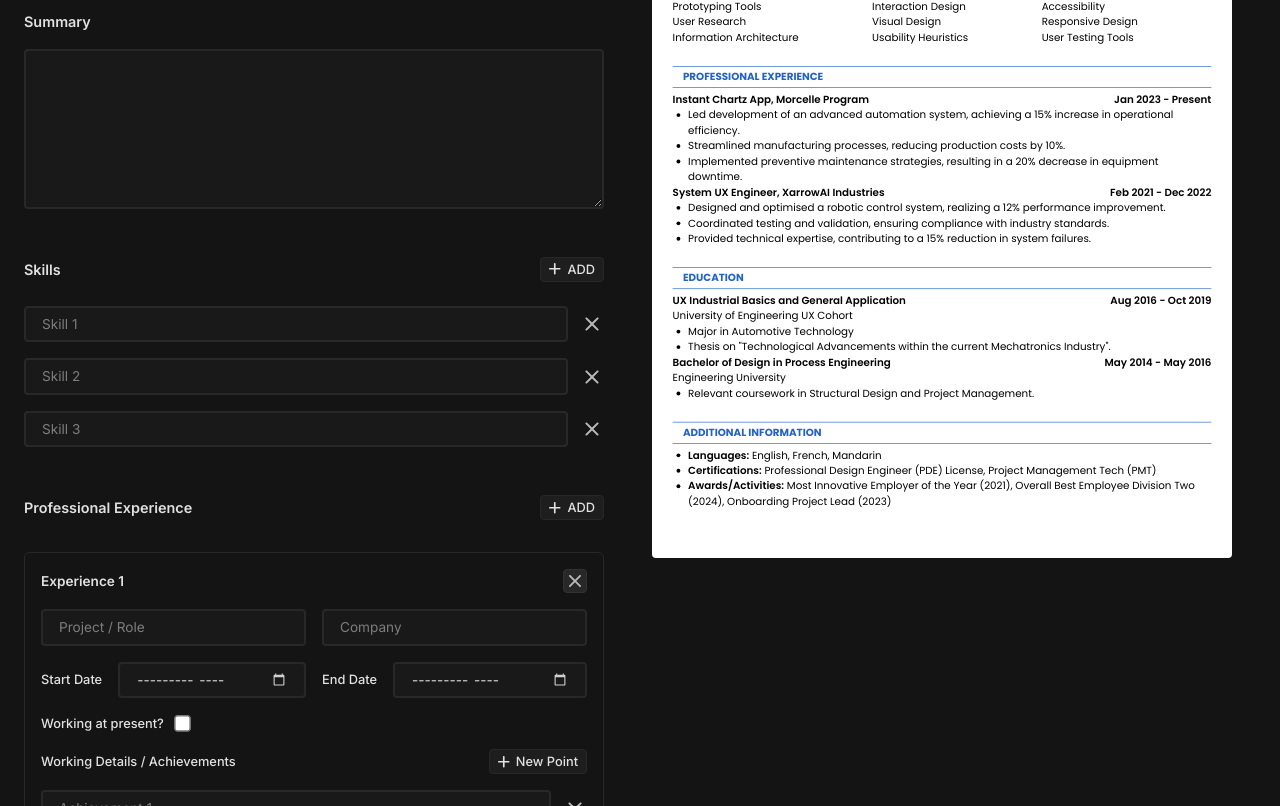
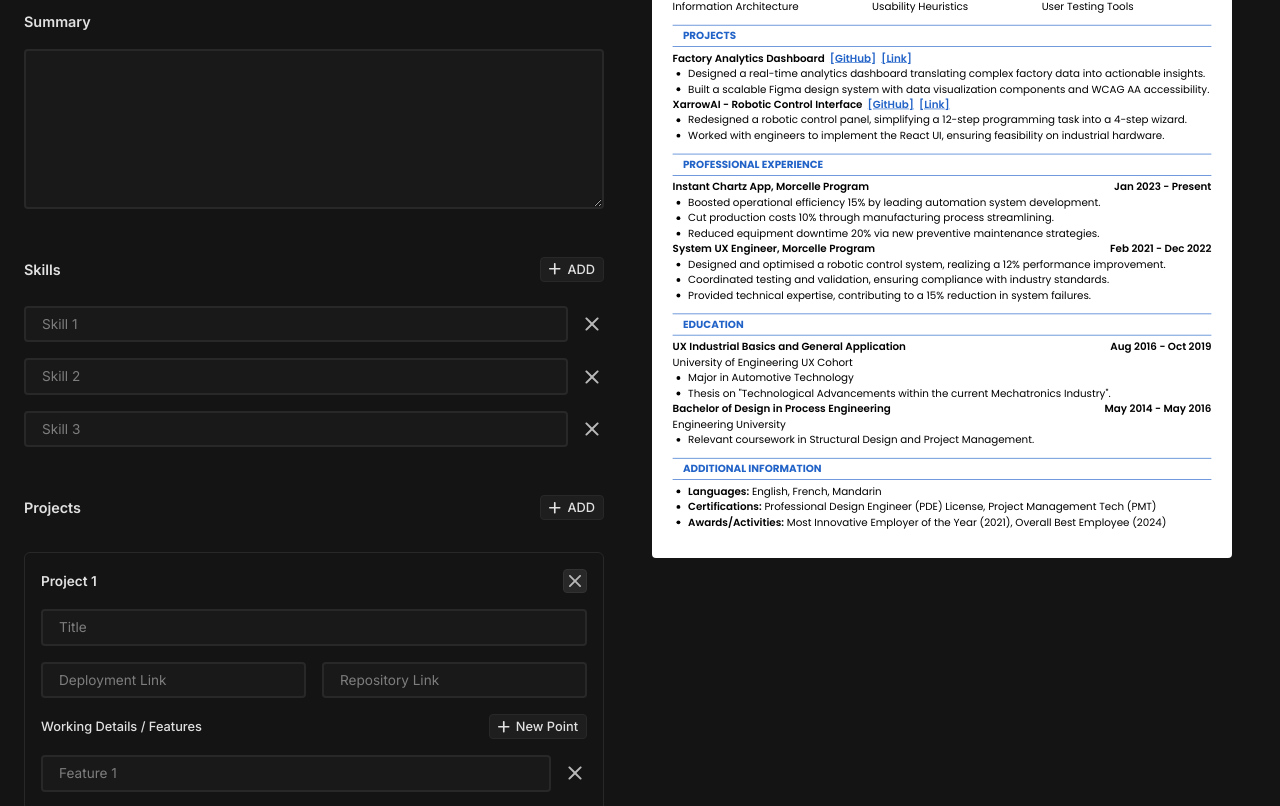
Before and after one commit to whatisaProCoder/odin-cv-generator-app, a React (Vite) app: page / in a window 1280 px wide. Shown: the part 374-1180 px from the top of the page. Built offline with nearby package versions, Linux system fonts and the light colour scheme.

Commit message:
added projects section

```diff
--- a/src/components/templates/UIUXDesigner.jsx
+++ b/src/components/templates/UIUXDesigner.jsx
@@ -14,7 +14,7 @@ function UIUXDesigner({ cvData, ref }) {
       email: "hello@reallygreatsite.com",
       website: "www.reallygreatsite.com",
       summary:
-        "UX Designer with a focus on delivering impactful results, eager to tackle dynamic challenges and apply creativity to craft intuitive user experiences. Demonstrated proficiency in project management, user-centric problem-solving, and seamless collaboration across teams. Skilled in leveraging state-of-the-art tools and methodologies to streamline processes and elevate user satisfaction",
+        "UX Designer with a focus on delivering impactful results, eager to tackle dynamic challenges and apply creativity to craft intuitive user experiences. Demonstrated proficiency in project management, user-centric problem-solving, and seamless collaboration across teams.",
     },
     skills: [
       "Prototyping Tools",
@@ -27,6 +27,26 @@ function UIUXDesigner({ cvData, ref }) {
       "Responsive Design",
       "User Testing Tools",
     ],
+    projects: [
+      {
+        title: "Factory Analytics Dashboard",
+        liveLink: "https://www.figma.com/proto/orion-dashboard-v1",
+        repoLink: "https://www.reallygreatsite.com/case-study/orion-dashboard",
+        details: [
+          "Designed a real-time analytics dashboard translating complex factory data into actionable insights.",
+          "Built a scalable Figma design system with data visualization components and WCAG AA accessibility.",
+        ],
+      },
+      {
+        title: "XarrowAI - Robotic Control Interface",
+        liveLink: "https://www.reallygreatsite.com/case-study/xarrow-robotics",
+        repoLink: "https://github.com/xarrow-ai/robotics-interface",
+        details: [
+          "Redesigned a robotic control panel, simplifying a 12-step programming task into a 4-step wizard.",
+          "Worked with engineers to implement the React UI, ensuring feasibility on industrial hardware.",
+        ],
+      },
+    ],
     professionalExperiences: [
       {
         projectOrRole: "Instant Chartz App",
@@ -35,14 +55,14 @@ function UIUXDesigner({ cvData, ref }) {
         endDate: "",
         workingAtPresent: true,
         workingDetails: [
-          "Led development of an advanced automation system, achieving a 15% increase in operational efficiency.",
-          "Streamlined manufacturing processes, reducing production costs by 10%.",
-          "Implemented preventive maintenance strategies, resulting in a 20% decrease in equipment downtime.",
+          "Boosted operational efficiency 15% by leading automation system development.",
+          "Cut production costs 10% through manufacturing process streamlining.",
+          "Reduced equipment downtime 20% via new preventive maintenance strategies.",
         ],
       },
       {
         projectOrRole: "System UX Engineer",
-        company: "XarrowAI Industries",
+        company: "Morcelle Program",
         startDate: "2021-02",
         endDate: "2022-12",
         workingAtPresent: false,
@@ -86,7 +106,7 @@ function UIUXDesigner({ cvData, ref }) {
       {
         point: "Awards/Activities",
         details:
-          "Most Innovative Employer of the Year (2021), Overall Best Employee Division Two (2024), Onboarding Project Lead (2023)",
+          "Most Innovative Employer of the Year (2021), Overall Best Employee (2024)",
       },
     ],
   };
@@ -96,6 +116,13 @@ function UIUXDesigner({ cvData, ref }) {
     skills = cvData.skills;
   } else {
     skills = sampleData.skills;
+  }
+
+  let projects;
+  if (cvData.projects[0].title !== "") {
+    projects = cvData.projects;
+  } else {
+    projects = sampleData.projects;
   }
 
   let professionalExperiences;
@@ -123,7 +150,7 @@ function UIUXDesigner({ cvData, ref }) {
     <svg xmlns="http://www.w3.org/2000/svg" viewBox="0 0 900 1270" ref={ref}>
       <foreignObject width="100%" height="100%">
         <div xmlns="http://www.w3.org/1999/xhtml">
-          <div className="w-[900px] h-[1270px] bg-white px-8 py-12 flex flex-col text-black font-[Poppins]">
+          <div className="w-[900px] h-[1270px] bg-white px-8 py-10 flex flex-col text-black font-[Poppins]">
             <div
               className={`text-[2.25rem] font-bold`}
               style={{ color: accentColor }}
@@ -150,7 +177,7 @@ function UIUXDesigner({ cvData, ref }) {
               {cvData.personalInfo.summary || sampleData.personalInfo.summary}
             </div>
             <div
-              className="mt-8 border-t border-b px-4 py-1 font-bold"
+              className="mt-4 border-t border-b px-4 py-1 font-bold"
               style={{ color: accentColor, borderColor: accentColor }}
             >
               TECHNICAL SKILLS
@@ -165,7 +192,49 @@ function UIUXDesigner({ cvData, ref }) {
               })}
             </div>
             <div
-              className="mt-8 border-t border-b px-4 py-1 font-bold"
+              className="mt-4 border-t border-b px-4 py-1 font-bold"
+              style={{ color: accentColor, borderColor: accentColor }}
+            >
+              PROJECTS
+            </div>
+            <div className="mt-1.5">
+              {projects.map((project, index) => {
+                return (
+                  <div key={index}>
+                    <div className="flex flex-row items-center font-semibold gap-2">
+                      <div>{project.title}</div>
+                      <a
+                        href={project.repoLink}
+                        target="_blank"
+                        style={{ color: accentColor }}
+                        className="underline"
+                      >
+                        [GitHub]
+                      </a>
+                      <a
+                        href={project.liveLink}
+                        target="_blank"
+                        style={{ color: accentColor }}
+                        className="underline"
+                      >
+                        [Link]
+                      </a>
+                    </div>
+                    <ul className="ml-6 list-disc">
+                      {project.details.map((detail, innerIndex) => {
+                        return (
+                          detail !== "" && (
+                            <li key={`${index}-${innerIndex}`}>{detail}</li>
+                          )
+                        );
+                      })}
+                    </ul>
+                  </div>
+                );
+              })}
+            </div>
+            <div
+              className="mt-4 border-t border-b px-4 py-1 font-bold"
               style={{ color: accentColor, borderColor: accentColor }}
             >
               PROFESSIONAL EXPERIENCE
@@ -200,7 +269,7 @@ function UIUXDesigner({ cvData, ref }) {
               })}
             </div>
             <div
-              className="mt-8 border-t border-b px-4 py-1 font-bold"
+              className="mt-4 border-t border-b px-4 py-1 font-bold"
               style={{ color: accentColor, borderColor: accentColor }}
             >
               EDUCATION
@@ -234,7 +303,7 @@ function UIUXDesigner({ cvData, ref }) {
               })}
             </div>
             <div
-              className="mt-8 border-t border-b px-4 py-1 font-bold"
+              className="mt-4 border-t border-b px-4 py-1 font-bold"
               style={{ color: accentColor, borderColor: accentColor }}
             >
               ADDITIONAL INFORMATION
--- a/src/pages/MainPage/CVSection.jsx
+++ b/src/pages/MainPage/CVSection.jsx
@@ -11,8 +11,8 @@ function CVSection({ cvData }) {
   const handlePrint = useReactToPrint({
     contentRef: svgRef,
     documentTitle: cvData.personalInfo.name
-      ? `${cvData.personalInfo.name}_CV`
-      : "CV_Generated",
+      ? `${cvData.personalInfo.name} CV`
+      : "CV Generated",
     pageStyle: `
       @page {
         size: A4;
--- a/src/pages/MainPage/MainPage.jsx
+++ b/src/pages/MainPage/MainPage.jsx
@@ -11,6 +11,7 @@ import ProfessionalExpSection from "./ProfessionalExpSection";
 import EducationExpSection from "./EducationExpSection";
 import AdditionalInfoSection from "./AdditionalInfoSection";
 import CVSection from "./CVSection";
+import ProjectSection from "./ProjectSection";
 
 function MainPage() {
   const isTablet = useMediaQuery({ query: "(max-width: 768px)" });
@@ -31,6 +32,15 @@ function MainPage() {
   });
 
   const [skills, setSkills] = useState(["", "", ""]);
+
+  const [projects, setProjects] = useState([
+    {
+      title: "",
+      liveLink: "",
+      repoLink: "",
+      details: ["", "", ""],
+    },
+  ]);
 
   const [professionalExperiences, setProfessionalExperiences] = useState([
     {
@@ -66,6 +76,7 @@ function MainPage() {
       accentColorID,
       personalInfo,
       skills,
+      projects,
       professionalExperiences,
       educationExperiences,
       additionalInformations,
@@ -75,6 +86,7 @@ function MainPage() {
       accentColorID,
       personalInfo,
       skills,
+      projects,
       professionalExperiences,
       educationExperiences,
       additionalInformations,
@@ -90,6 +102,7 @@ function MainPage() {
       setAccentColorID(cvData.accentColorID ?? AccentColors[0].id);
       setPersonalInfo(cvData.personalInfo ?? personalInfo);
       setSkills(cvData.skills ?? ["", "", ""]);
+      setProjects(cvData.projects ?? projects);
       setProfessionalExperiences(
         cvData.professionalExperiences ?? professionalExperiences
       );
@@ -129,6 +142,7 @@ function MainPage() {
             setPersonalInfo={setPersonalInfo}
           />
           <SkillsSection skills={skills} setSkills={setSkills} />
+          <ProjectSection projects={projects} setProjects={setProjects} />
           <ProfessionalExpSection
             professionalExperiences={professionalExperiences}
             setProfessionalExperiences={setProfessionalExperiences}
--- /dev/null
+++ b/src/pages/MainPage/ProjectSection.jsx
@@ -0,0 +1,163 @@
+import InputField from "../../components/InputField";
+import IconButton from "../../components/IconButton";
+
+import closeIcon from "../../assets/icons/close-icon.svg";
+import addIcon from "../../assets/icons/add-icon.svg";
+
+function ProjectSection({ projects, setProjects }) {
+  const handleAddProjects = () => {
+    const newProjects = [...projects];
+    newProjects.push({
+      title: "",
+      liveLink: "",
+      repoLink: "",
+      details: ["", "", ""],
+    });
+    setProjects(newProjects);
+  };
+
+  return (
+    <>
+      <div className="mt-12 flex flex-row items-center mb-4">
+        <div className="font-semibold text-[0.9rem] flex-1">Projects</div>
+        <IconButton onClick={handleAddProjects} iconSrc={addIcon} text="ADD" />
+      </div>
+      <div className="mt-4 flex flex-col gap-6">
+        {projects.map((project, index) => {
+          return (
+            <div
+              key={"project" + index}
+              className="flex flex-col gap-4 p-4 border border-[#282828] rounded-md"
+            >
+              <div className="flex flex-row items-center">
+                <div className="flex-1 text-[0.85rem] font-semibold">
+                  {"Project " + (index + 1)}
+                </div>
+                <button
+                  className="h-6 w-6 flex items-center justify-center bg-[#282828] transition-colors hover:bg-[#323232] border border-[#323232] rounded"
+                  onClick={() => {
+                    let newProjects = [...projects];
+                    newProjects = [
+                      ...newProjects.slice(0, index),
+                      ...newProjects.slice(index + 1),
+                    ];
+                    if (newProjects.length === 0) {
+                      newProjects = [
+                        {
+                          title: "",
+                          liveLink: "",
+                          repoLink: "",
+                          details: ["", "", ""],
+                        },
+                      ];
+                    }
+                    setProjects(newProjects);
+                  }}
+                >
+                  <img
+                    src={closeIcon}
+                    alt="Close Button"
+                    className="h-6 w-6 transition-transform hover:scale-115"
+                  />
+                </button>
+              </div>
+              <InputField
+                id={`project-title-${index}`}
+                value={project.title}
+                placeholder="Title"
+                onChange={(e) => {
+                  const newProjects = [...projects];
+                  newProjects[index].title = e.target.value;
+                  setProjects(newProjects);
+                }}
+                style={{ flex: "1" }}
+              />
+              <div className="flex flex-row gap-4 max-md:flex-col">
+                <InputField
+                  id={`live-link-${index}`}
+                  value={project.liveLink}
+                  placeholder="Deployment Link"
+                  onChange={(e) => {
+                    const newProjects = [...projects];
+                    newProjects[index].liveLink = e.target.value;
+                    setProjects(newProjects);
+                  }}
+                  style={{ flex: "1" }}
+                />
+                <InputField
+                  id={`repo-link-${index}`}
+                  value={project.repoLink}
+                  placeholder="Repository Link"
+                  onChange={(e) => {
+                    const newProjects = [...projects];
+                    newProjects[index].repoLink = e.target.value;
+                    setProjects(newProjects);
+                  }}
+                  style={{ flex: "1" }}
+                />
+              </div>
+              <div className="flex flex-row items-center">
+                <div className="flex-1 text-[0.8rem] font-medium">
+                  Working Details / Features
+                </div>
+                <IconButton
+                  onClick={() => {
+                    const newProjects = [...projects];
+                    newProjects[index].details.push("");
+                    setProjects(newProjects);
+                  }}
+                  iconSrc={addIcon}
+                  text="New Point"
+                />
+              </div>
+              <div className="flex flex-col gap-4">
+                {project.details.map((point, innerIndex) => {
+                  return (
+                    <div
+                      key={"detail" + index + innerIndex}
+                      className="flex flex-row items-center"
+                    >
+                      <InputField
+                        id={"detail" + index + innerIndex}
+                        value={point}
+                        placeholder={"Feature " + (innerIndex + 1)}
+                        onChange={(e) => {
+                          const newProjects = [...projects];
+                          newProjects[index].details[innerIndex] =
+                            e.target.value;
+                          setProjects(newProjects);
+                        }}
+                        style={{ flex: "1" }}
+                      />
+                      <button
+                        onClick={() => {
+                          let newProjects = [...projects];
+                          newProjects[index].details = [
+                            ...newProjects[index].details.slice(0, innerIndex),
+                            ...newProjects[index].details.slice(innerIndex + 1),
+                          ];
+                          if (newProjects[index].details.length === 0) {
+                            newProjects[index].details = ["", "", ""];
+                          }
+                          setProjects(newProjects);
+                        }}
+                      >
+                        <img
+                          src={closeIcon}
+                          alt="Close Button"
+                          className="h-6 w-6 ml-3 transition-transform hover:scale-115"
+                        />
+                      </button>
+                    </div>
+                  );
+                })}
+              </div>
+            </div>
+          );
+        })}
+      </div>
+    </>
+  );
+}
+
+export default ProjectSection;
```
